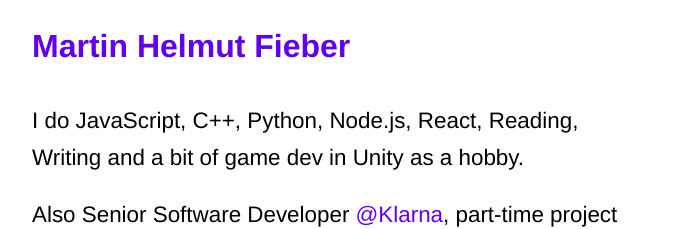
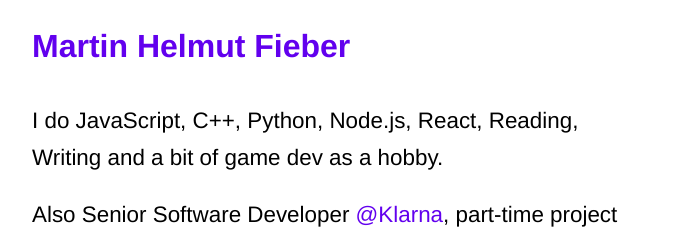
Before and after one commit to MartinHelmut/martin-fieber.de, a Next.js app: page / in a window 1280 px wide. Shown: the top 229 px of the page, without its empty margins (298-978 px from the left). Built offline with nearby package versions, Linux system fonts and the light colour scheme.

Commit message:
style: small main description change

```diff
--- a/components/intro/index.jsx
+++ b/components/intro/index.jsx
@@ -7,7 +7,7 @@ const Intro = () => (
   <React.Fragment>
     <Text>
       I do JavaScript, C++, Python, Node.js, React, Reading, Writing and a bit
-      of game dev in Unity as a hobby.
+      of game dev as a hobby.
     </Text>
     <Text>
       Also Senior Software Developer{" "}
```
